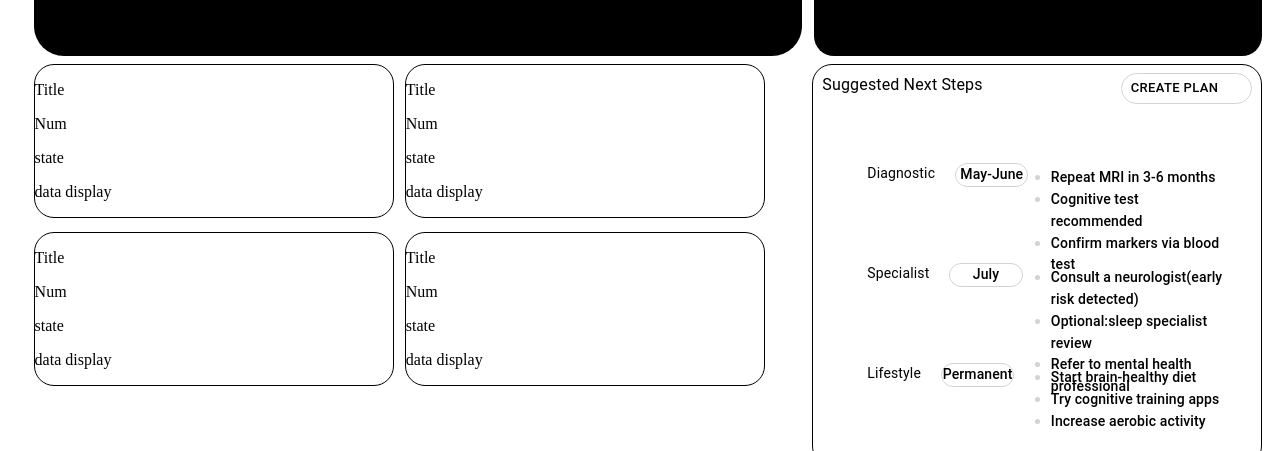
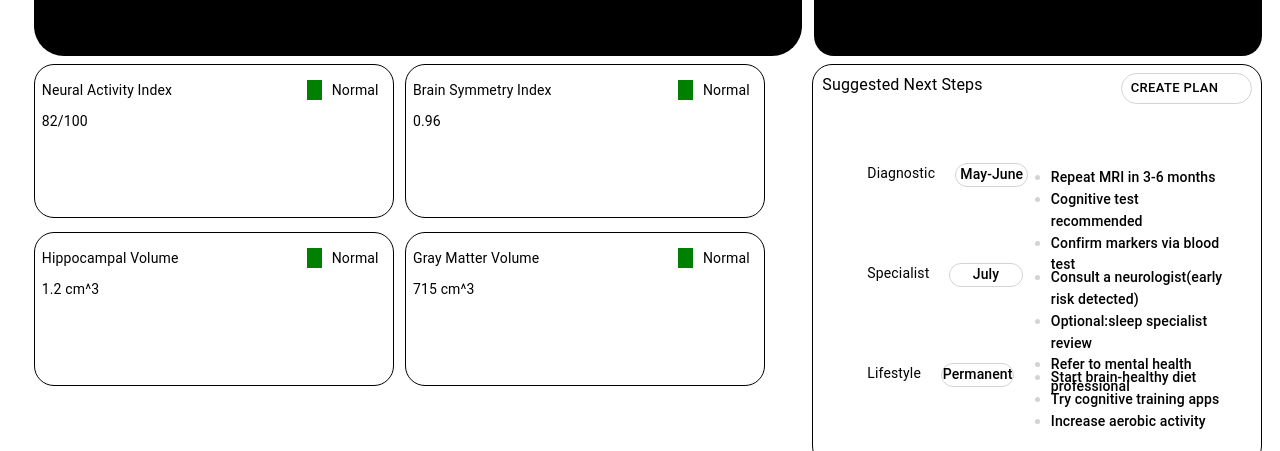
Before and after one commit to RichardJeanBaptiste/healthcare_dashboard, a React (Vite) app: page / in a window 1280 px wide. Shown: the part 480-931 px from the top of the page. Built offline with nearby package versions, Linux system fonts and the light colour scheme; some icons are missing.

Commit message:
added Index types to Index Component

```diff
--- a/src/App.tsx
+++ b/src/App.tsx
@@ -62,19 +62,19 @@ function App() {
       <Next_Steps/>
 
       <Box sx={Styles.box1}>
-        <Index/>
+        <Index title="Neural Activity Index" num="82/100"/>
       </Box>
 
       <Box sx={Styles.box2}>
-        <Index/>
+        <Index title="Brain Symmetry Index" num="0.96"/>
       </Box>
 
       <Box sx={Styles.box3}>
-        <Index/>
+        <Index title="Hippocampal Volume" num="1.2 cm^3"/>
       </Box>
 
       <Box sx={Styles.box4}>
-        <Index/>
+        <Index title="Gray Matter Volume" num="715 cm^3"/>
       </Box>
     </Box>
   )
--- a/src/components/Index.tsx
+++ b/src/components/Index.tsx
@@ -1,19 +1,55 @@
-import { Box } from "@mui/material";
+import { useState, type ReactNode } from "react";
+import { Box, Typography } from "@mui/material";
 
-export default function Index() {
+interface IndexProps {
+  title : string,
+  //state: string,
+  num : string,
+  children?: ReactNode; // 'children' can be optional, hence the '?'
+}
+
+
+export default function Index({children , title, num} : IndexProps) {
+
+    // eslint-disable-next-line @typescript-eslint/no-unused-vars
+    const [a_state, setAState] = useState("Normal");
 
     const Styles = {
         root: {
             width: '100%',
-            height: '100%'
+            height: '100%',
+            position: 'relative'
+        },
+        title: {
+            position: 'absolute',
+            top: '10%',
+            left: '2%'
+        },
+        status: {
+            position: 'absolute',
+            top:'10%',
+            right: '4%',
+            width: '20%',
+            gap: '10px',
+            display: 'flex',
+            flexDirection: 'row'
+        },
+        num: {
+            position: 'absolute',
+            top: '30%',
+            left: '2%'
         }
     }
     return (
         <Box sx={Styles.root}>
-            <p>Title</p>
-            <p>Num</p>
-            <p>state</p>
-            <p>data display</p>
+            <Typography component="p" variant="body2" sx={Styles.title}>{title}</Typography>
+            <Box sx={Styles.status}>
+                <Box sx={{ width: '20px', height: '20px', backgroundColor: a_state == "Normal" ? "green" : "red"}}></Box>
+                <Typography component="p" variant="body2">{a_state}</Typography>
+            </Box>
+
+            <Typography component="p" variant="body2" sx={Styles.num}>{num}</Typography>
+            {children}
         </Box>
     )
 }
```
